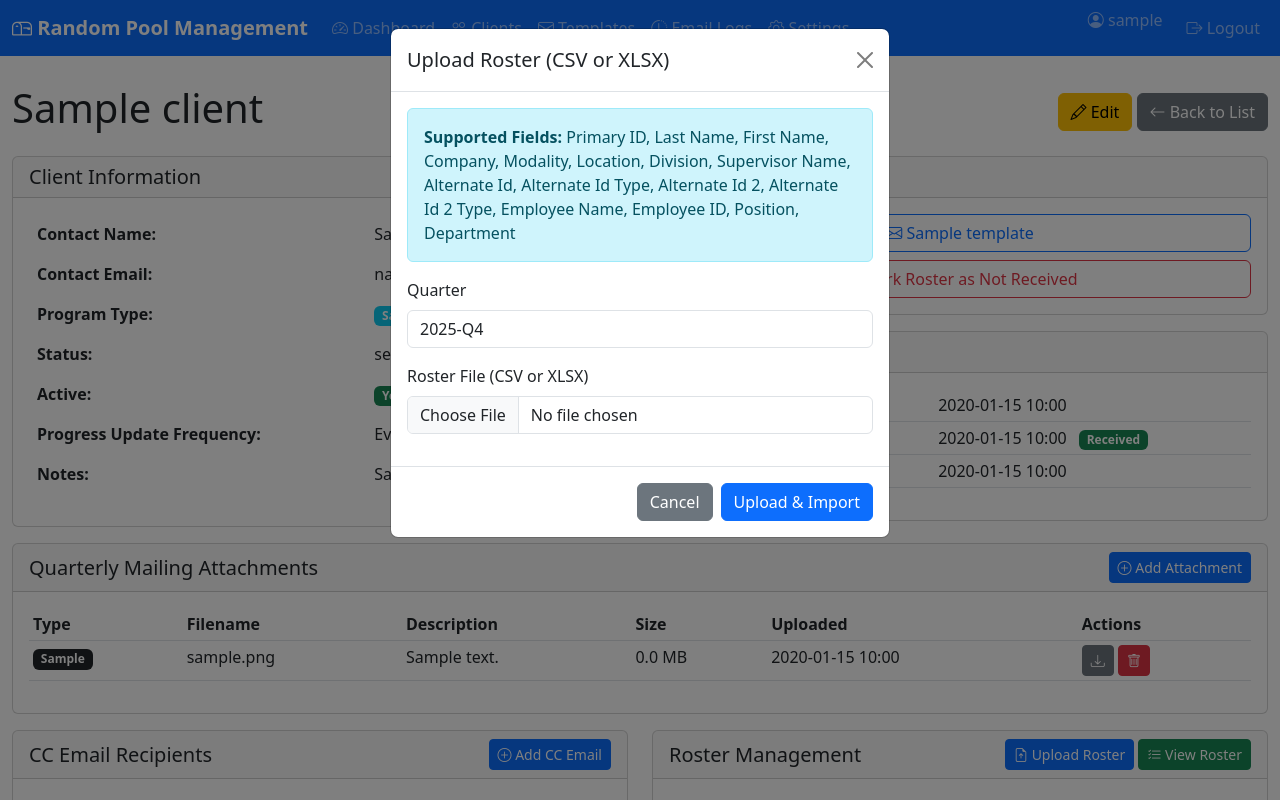
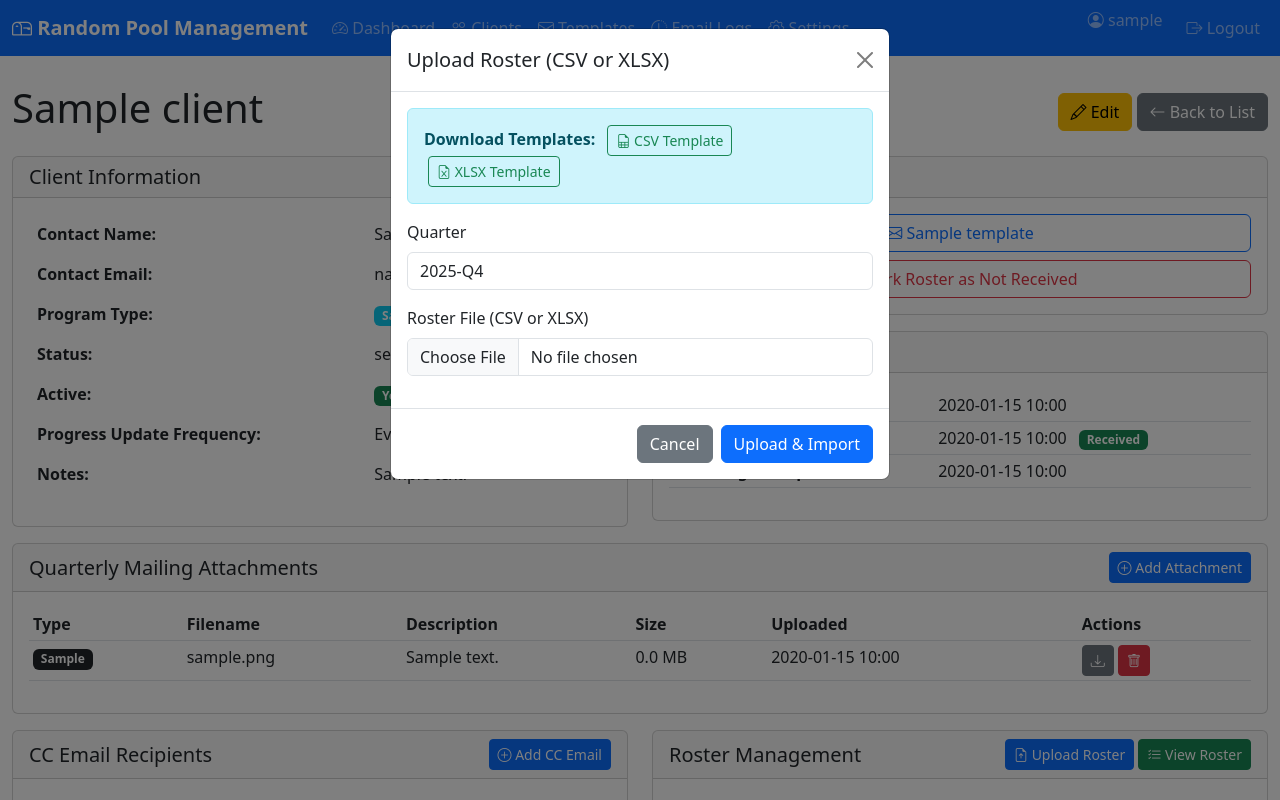
Before and after one commit to packNsnap/Random-pool, a FastAPI app: page /clients/1 in a window 1280 px wide, after a click on "Upload Roster". Run offline with FastAPI, Linux system fonts and the light colour scheme; the visitor is signed in with stand-in values (Sample User, id 1); tables that the repository leaves empty hold one stand-in row (values such as "Sample post").

Commit message:
Add ability to download roster and selection templates
Fixes CSV upload issue with UTF-8 BOM encoding, improves XLSX parsing for empty headers, and adds endpoints to download CSV and XLSX templates for rosters and XLSX templates for selections.

Replit-Commit-Author: Agent
Replit-Commit-Session-Id: 77d187f3-610d-43a3-bc20-614b7505431f
Replit-Commit-Checkpoint-Type: full_checkpoint
Replit-Commit-Event-Id: a1ee1434-637f-4ea1-b8ba-c9db6565387e
Replit-Commit-Screenshot-Url: https://storage.googleapis.com/screenshot-production-us-central1/2f23edb6-68a7-46dc-943d-7637cd790775/77d187f3-610d-43a3-bc20-614b7505431f/y46Bnv3

```diff
--- a/main.py
+++ b/main.py
@@ -570,7 +570,7 @@ async def upload_roster_csv(
     # Parse the file based on type
     rows = []
     if is_csv:
-        csv_data = content.decode('utf-8')
+        csv_data = content.decode('utf-8-sig')
         csv_reader = csv.DictReader(io.StringIO(csv_data))
         rows = list(csv_reader)
     else:  # XLSX
@@ -831,6 +831,39 @@ async def download_roster_xlsx(
         output,
         media_type="application/vnd.openxmlformats-officedocument.spreadsheetml.sheet",
         headers={"Content-Disposition": f"attachment; filename={filename}"}
+    )
+
+@app.get("/templates/roster_csv")
+async def download_roster_template_csv(user: User = Depends(require_login)):
+    with open("uploads/templates/roster_template.csv", "rb") as f:
+        content = f.read()
+
+    return StreamingResponse(
+        io.BytesIO(content),
+        media_type="text/csv",
+        headers={"Content-Disposition": "attachment; filename=roster_template.csv"}
+    )
+
+@app.get("/templates/roster_xlsx")
+async def download_roster_template_xlsx(user: User = Depends(require_login)):
+    with open("uploads/templates/roster_template.xlsx", "rb") as f:
+        content = f.read()
+
+    return StreamingResponse(
+        io.BytesIO(content),
+        media_type="application/vnd.openxmlformats-officedocument.spreadsheetml.sheet",
+        headers={"Content-Disposition": "attachment; filename=roster_template.xlsx"}
+    )
+
+@app.get("/templates/selections_xlsx")
+async def download_selections_template_xlsx(user: User = Depends(require_login)):
+    with open("uploads/templates/selections_template.xlsx", "rb") as f:
+        content = f.read()
+
+    return StreamingResponse(
+        io.BytesIO(content),
+        media_type="application/vnd.openxmlformats-officedocument.spreadsheetml.sheet",
+        headers={"Content-Disposition": "attachment; filename=selections_template.xlsx"}
     )
 
 @app.post("/clients/{client_id}/attachments")
--- a/templates/client_detail.html
+++ b/templates/client_detail.html
@@ -485,7 +485,13 @@
                 </div>
                 <div class="modal-body">
                     <div class="alert alert-info">
-                        <strong>Supported Fields:</strong> Primary ID, Last Name, First Name, Company, Modality, Location, Division, Supervisor Name, Alternate Id, Alternate Id Type, Alternate Id 2, Alternate Id 2 Type, Employee Name, Employee ID, Position, Department
+                        <strong>Download Templates:</strong>
+                        <a href="/templates/roster_csv" class="btn btn-sm btn-outline-success ms-2">
+                            <i class="bi bi-file-earmark-spreadsheet"></i> CSV Template
+                        </a>
+                        <a href="/templates/roster_xlsx" class="btn btn-sm btn-outline-success ms-1">
+                            <i class="bi bi-file-earmark-excel"></i> XLSX Template
+                        </a>
                     </div>
                     <div class="mb-3">
                         <label for="roster_quarter" class="form-label">Quarter</label>
@@ -520,7 +526,10 @@
                         <strong>Quarterly Selection Pool:</strong> Upload the list of employees selected for this quarter's testing pool.
                     </div>
                     <div class="alert alert-info">
-                        <strong>Supported Fields:</strong> Primary ID, Last Name, First Name, Company, Modality, Location, Division, Supervisor Name, Alternate Id, Alternate Id Type, Alternate Id 2, Alternate Id 2 Type, Employee Name, Employee ID, Position, Department
+                        <strong>Download Template:</strong>
+                        <a href="/templates/selections_xlsx" class="btn btn-sm btn-outline-success ms-2">
+                            <i class="bi bi-file-earmark-excel"></i> XLSX Template
+                        </a>
                     </div>
                     <div class="mb-3">
                         <label for="selections_quarter" class="form-label">Quarter</label>
```
Also changed, not shown: replit.md (+5 -4 lines), 1 other file.
